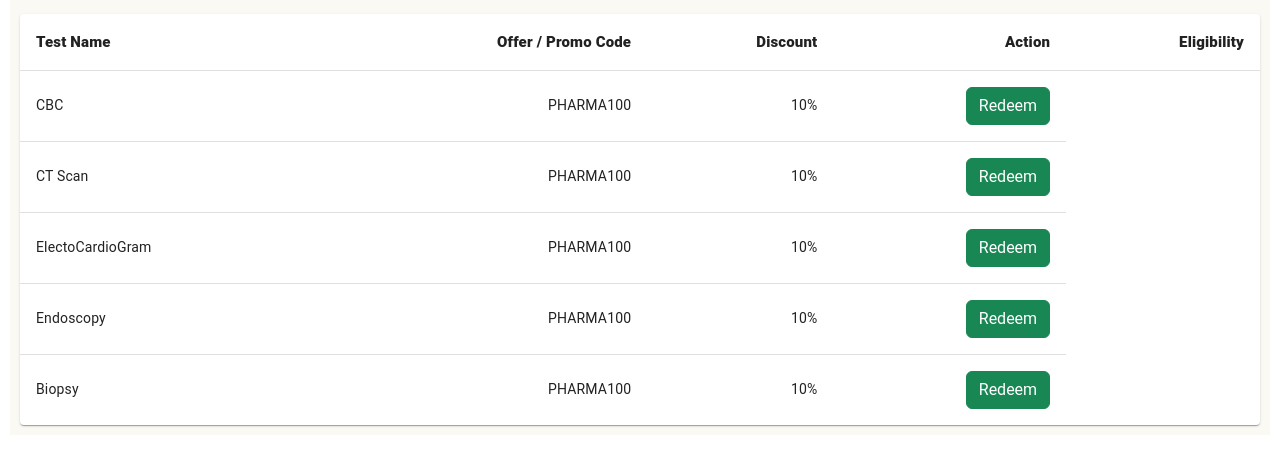
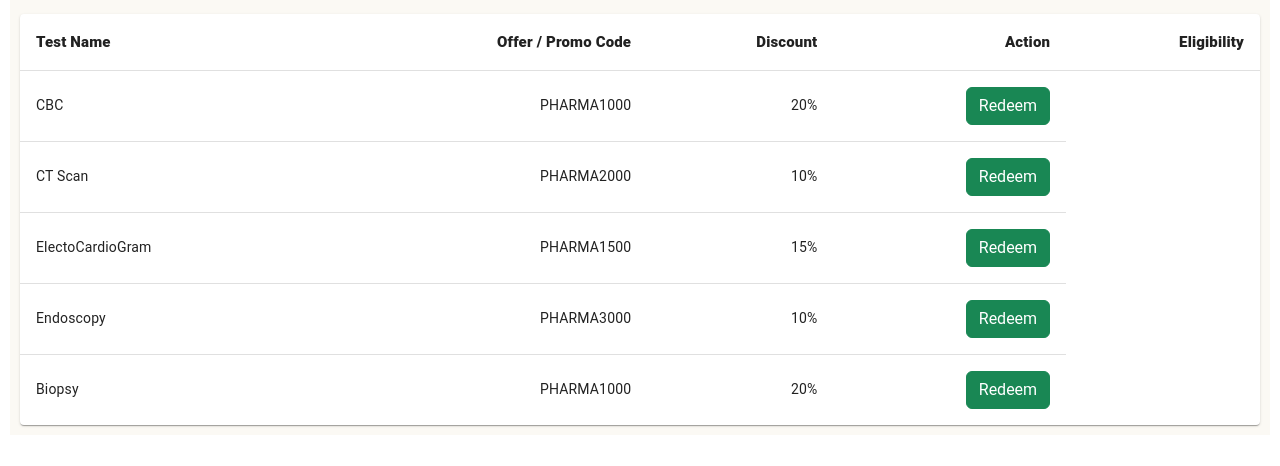
Before and after one commit to AbhinavThombare/Hackathon-UseCase-1, a React (Create React App) app in the folder member-care-team/: page /coupon in a window 1280 px wide. Shown: the part 196-662 px from the top of the page. Built offline with nearby package versions, Linux system fonts and the light colour scheme.

Commit message:
CSS changes are done

```diff
--- a/member-care-team/src/components/Header/header.js
+++ b/member-care-team/src/components/Header/header.js
@@ -1,5 +1,5 @@
-import React, {useState} from 'react';
-import { Link , NavLink, useNavigate} from "react-router-dom";
+import React, { useState, useEffect } from 'react';
+import { Link, NavLink, useNavigate } from "react-router-dom";
 import { FontAwesomeIcon } from '@fortawesome/react-fontawesome';
 import { faAddressBook, faBell, faCalendarDays, faCircleInfo, faCircleUser, faTicket } from '@fortawesome/free-solid-svg-icons';
 import { faUser } from '@fortawesome/free-solid-svg-icons';
@@ -10,19 +10,17 @@ import PatientData from '../../patient_data.json'
 import './header.css'
 
 const Header = () => {
-    const [highlight, setHighlight] = useState('medicleSUmmary');
-
+    const [highlight, setHighlight] = useState(null);
 
     const navigate = useNavigate();
 
-    const handleHighlight = (item) =>{
+    const handleHighlight = (item) => {
         setHighlight(item)
-        console.log(item)
     }
     const navigateToContacts = () => {
         // 👇️ navigate to /contacts
         navigate('/');
-      };
+    };
     return (
         <div className='header-div'>
             <div className='patient-id-div'>
--- a/member-care-team/src/components/Notification/notification.css
+++ b/member-care-team/src/components/Notification/notification.css
@@ -52,7 +52,7 @@
 }
 .notification-table-div{
     margin: 5px;
-    background-color: #FEEAE6;
+    background-color: #fbf9f4;
 }
 /* .notification-div{
     padding: 2px;
--- a/member-care-team/src/components/coupon/coupon.js
+++ b/member-care-team/src/components/coupon/coupon.js
@@ -43,8 +43,8 @@ const Coupon = () => {
                                             sx={{ '&:last-child td, &:last-child th': { border: 0 } }}
                                         >
                                             <TableCell component="th" scope="row">{row.testName}</TableCell>
-                                            <TableCell align="right">PHARMA100</TableCell>
-                                            <TableCell align="right">10%</TableCell>
+                                            <TableCell align="right">{row.offer}</TableCell>
+                                            <TableCell align="right">{row.discount}%</TableCell>
                                             <TableCell align="right"><button className='btn btn-success' onClick={handleRedeem}>Redeem</button></TableCell>
                                         </TableRow>
                                     ))}
--- a/member-care-team/src/patient_data.json
+++ b/member-care-team/src/patient_data.json
@@ -204,32 +204,32 @@
   "Coupons": [
     {
       "testName": "CBC",
-      "price": 1000,
-      "discount": 10,
+      "offer": "PHARMA1000",
+      "discount": 20,
       "afterDiscount": 900
     },
     {
       "testName": "CT Scan",
-      "price": 2000,
+      "offer": "PHARMA2000",
       "discount": 10,
       "afterDiscount": 1800
     },
     {
       "testName": "ElectoCardioGram",
-      "price": 800,
-      "discount": 10,
+      "offer": "PHARMA1500",
+      "discount": 15,
       "afterDiscount": 720
     },
     {
       "testName": "Endoscopy",
-      "price": 4000,
+      "offer": "PHARMA3000",
       "discount": 10,
       "afterDiscount": 3600
     },
     {
       "testName": "Biopsy",
-      "price": 7000,
-      "discount": 10,
+      "offer": "PHARMA1000",
+      "discount": 20,
       "afterDiscount": 6300
     }
   ],"NotificationData":[
```
